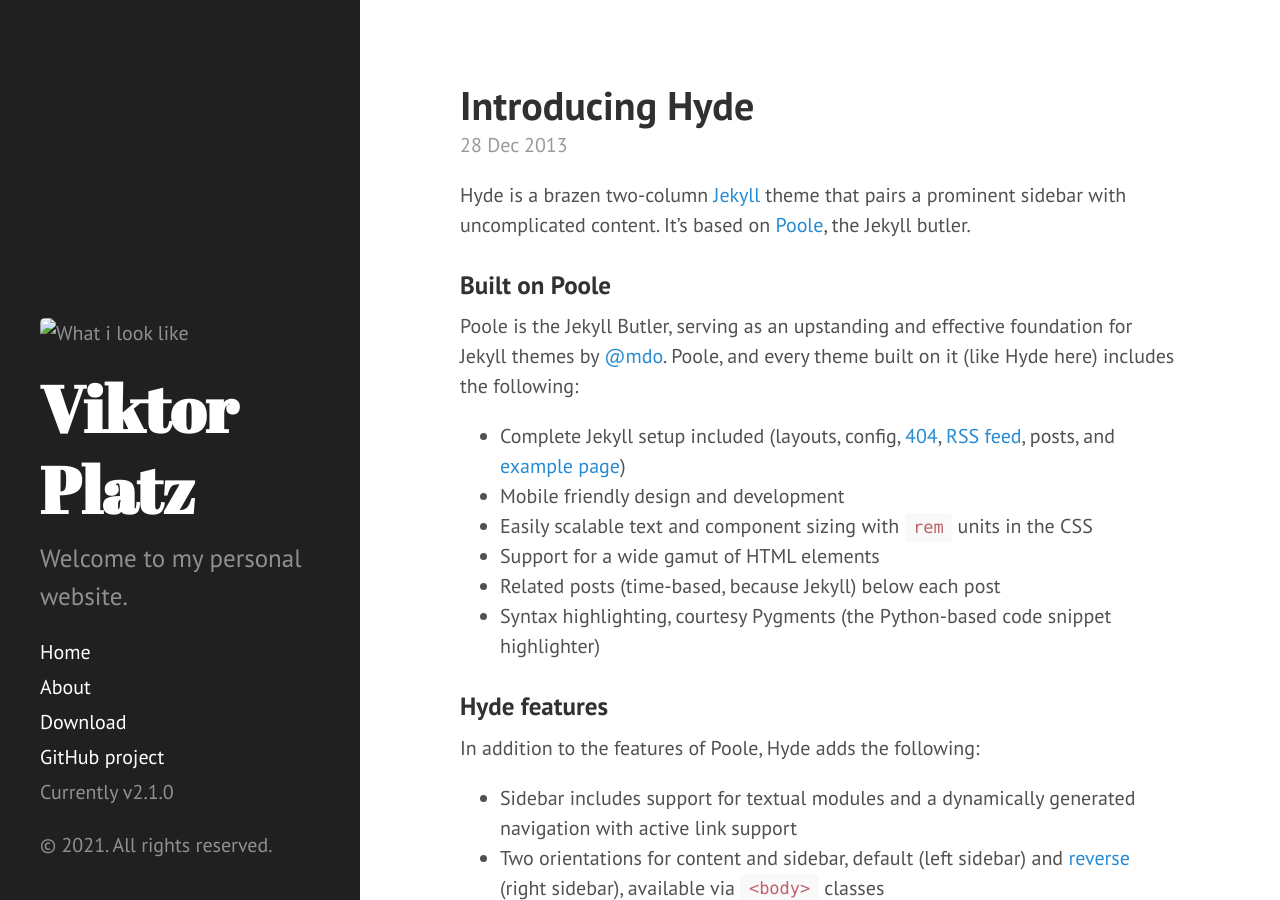
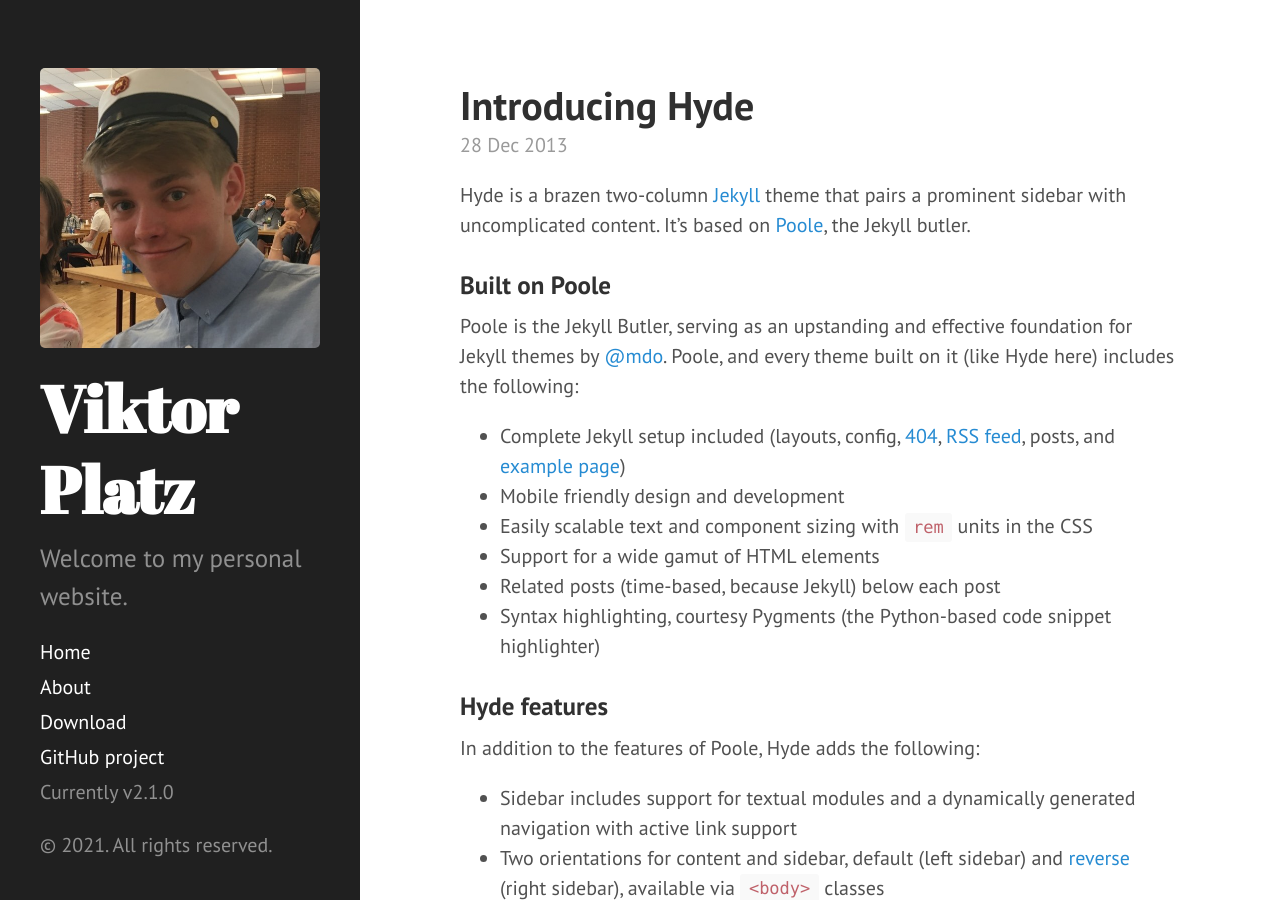
Before and after one commit to ViktorPlatz/redviktor.github.io, a Jekyll site: the page built from index.html, in a window 1280 px wide and 900 px high. Built offline with Jekyll 4.4.1, drawn with Linux system fonts in a browser that asks for light colours; Markdown is read by kramdown in place of the engine named in the settings; the list of posts is cut into pages by our own code.

Commit message:
Update sidebar.html

```diff
--- a/_includes/sidebar.html
+++ b/_includes/sidebar.html
@@ -1,7 +1,7 @@
 <div class="sidebar">
   <div class="container sidebar-sticky">
     <div class="sidebar-about">
-      <img src="me.jpg" alt="What i look like">
+      <img src="\images\me.jpg" alt="What i look like">
       <h1>
         <a href="{{ site.baseurl }}">
           {{ site.title }}
```
